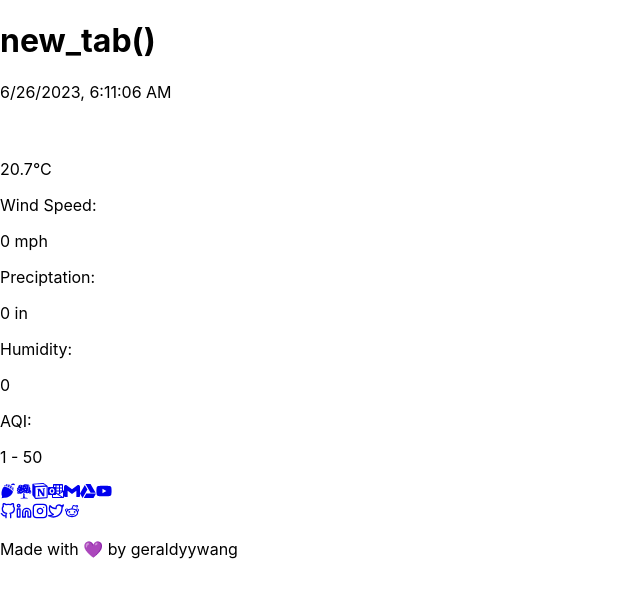
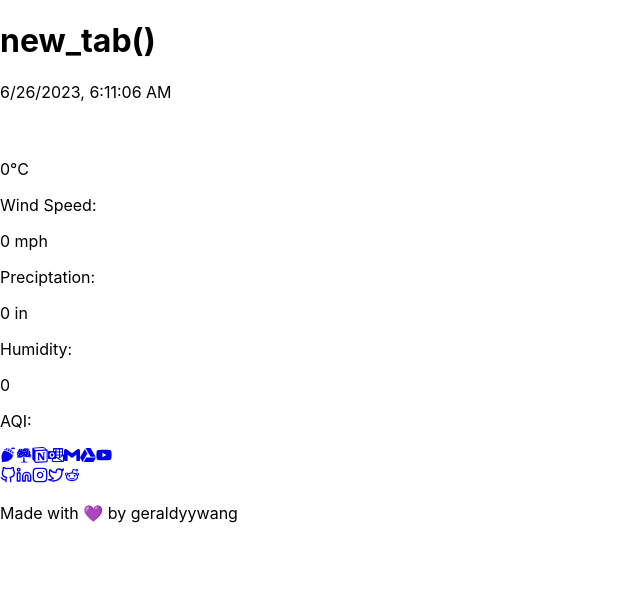
Before and after one commit to geraldyywang/new-tab, a React (Create React App) app: page / in a window 1280 px wide. Shown: the top 598 px of the page, without its empty margins (0-640 px from the left). Built offline with nearby package versions, Linux system fonts and the light colour scheme; no server answers.

Commit message:
Added dependency @babel/plugin-proposal-private-property-in-object Reset states in Weather Fixed warning in App

```diff
--- a/package.json
+++ b/package.json
@@ -3,6 +3,7 @@
   "version": "0.1.0",
   "private": true,
   "dependencies": {
+    "@babel/plugin-proposal-private-property-in-object": "^7.21.11",
     "@testing-library/jest-dom": "^5.16.5",
     "@testing-library/react": "^13.4.0",
     "@testing-library/user-event": "^13.5.0",
--- a/src/App.js
+++ b/src/App.js
@@ -1,4 +1,3 @@
-import logo from "./logo.svg";
 import "./App.css";
 import Clock from "./components/Clock";
 import HelpfulLinks from "./components/HelpfulLinks";
--- a/src/components/Weather.js
+++ b/src/components/Weather.js
@@ -9,13 +9,13 @@
   const [currentPos, setCurrentPos] = useState("");
 
   // Stores weather data from API call
-  const [temp, setTemp] = useState(20.7);
+  const [temp, setTemp] = useState(0);
   const [condition, setCondition] = useState("");
   const [windSpeed, setWindSpeed] = useState(0);
   const [nameRegion, setNameRegion] = useState("");
   const [precipitationIn, setPrecipitationIn] = useState(0);
   const [humidity, setHumidity] = useState(0);
-  const [aqi, setAqi] = useState("1 - 50");
+  const [aqi, setAqi] = useState("");
   const [iconSrc, setIconSrc] = useState("");
 
   const getUserLocation = () => {
```
Also changed, not shown: 1 other file (tests, documents, lock files or other folders).
